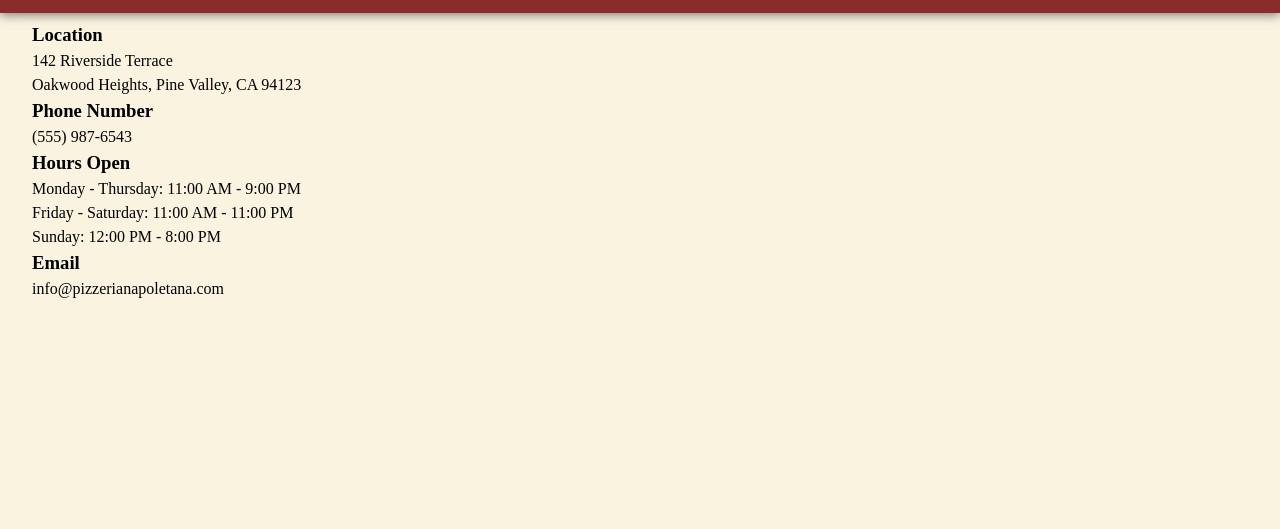
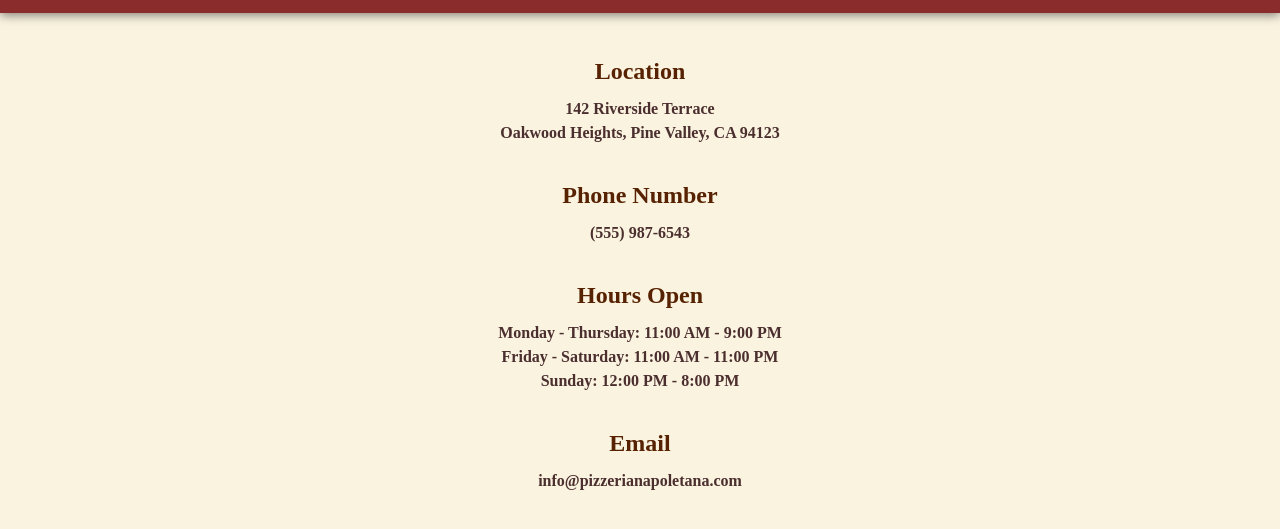
Before and after one commit to josegoms/restaurant-page, a website built with webpack: page src/template.html in a window 1280 px wide. Both pictures are taken after a click on the button "About". Shown: the part 91-620 px from the top of the page. Built offline with nearby package versions, Linux system fonts and the light colour scheme; files whose address does not match are found by name; a web font is replaced by a local one.

Commit message:
Finish about-page style and change the logo to a png file

```diff
--- a/src/styles.css
+++ b/src/styles.css
@@ -267,3 +267,20 @@ header button:hover {
   background-color: #FAF3E0;
   background-size: cover;
 }
+
+.contact-info h3 {
+  font-family: "Cormorant-Garamond", serif;
+  font-size: 1.5rem;
+  font-weight: 700;
+  text-align: center;
+  color: #572202;
+  margin-top: 2rem;
+  margin-bottom: 0.5rem;
+}
+.contact-info p {
+  font-family: "Cormorant-Garamond", serif;
+  font-size: 1rem;
+  font-weight: 600;
+  text-align: center;
+  color: #4B2E2E;
+}
```
Also changed, not shown: 1 other file.
